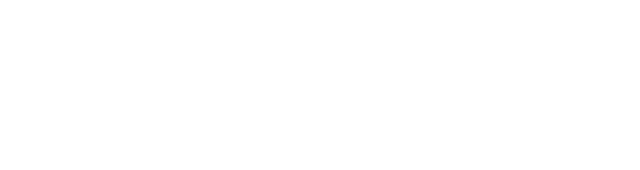
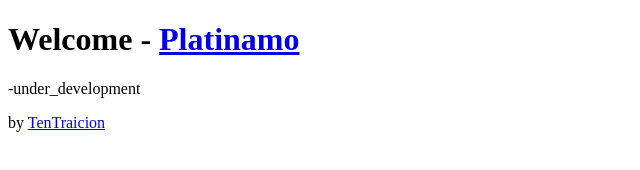
Before and after one commit to Platinamo/Platinamo.github.io, a plain HTML site: page 404.html in a window 1280 px wide. Shown: the whole page, without its empty margins (0-640 px from the left). Drawn offline with Linux system fonts and the light colour scheme.

Commit message:
Update 404.html

```diff
--- a/404.html
+++ b/404.html
@@ -7,6 +7,7 @@
     <title>OOOPS!</title>
 </head>
 <body>
-
+    <h1>Welcome - <a href="https://platinamo.com">Platinamo</a></h2>
+    <p>-under_development</p> by <a href="https://t.me/TenTraicion" target="_blank">TenTraicion</a>
 </body>
 </html>
```
